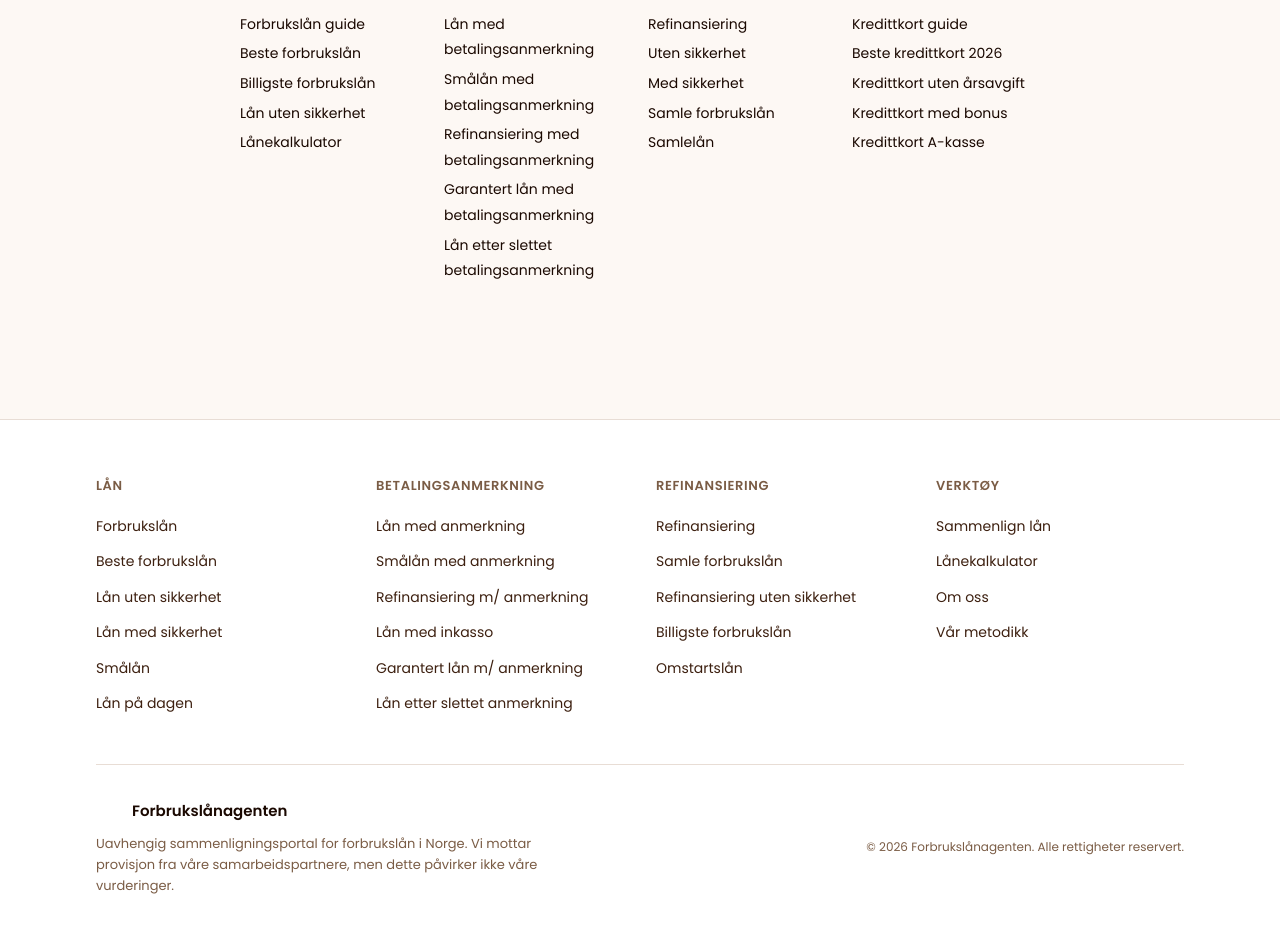
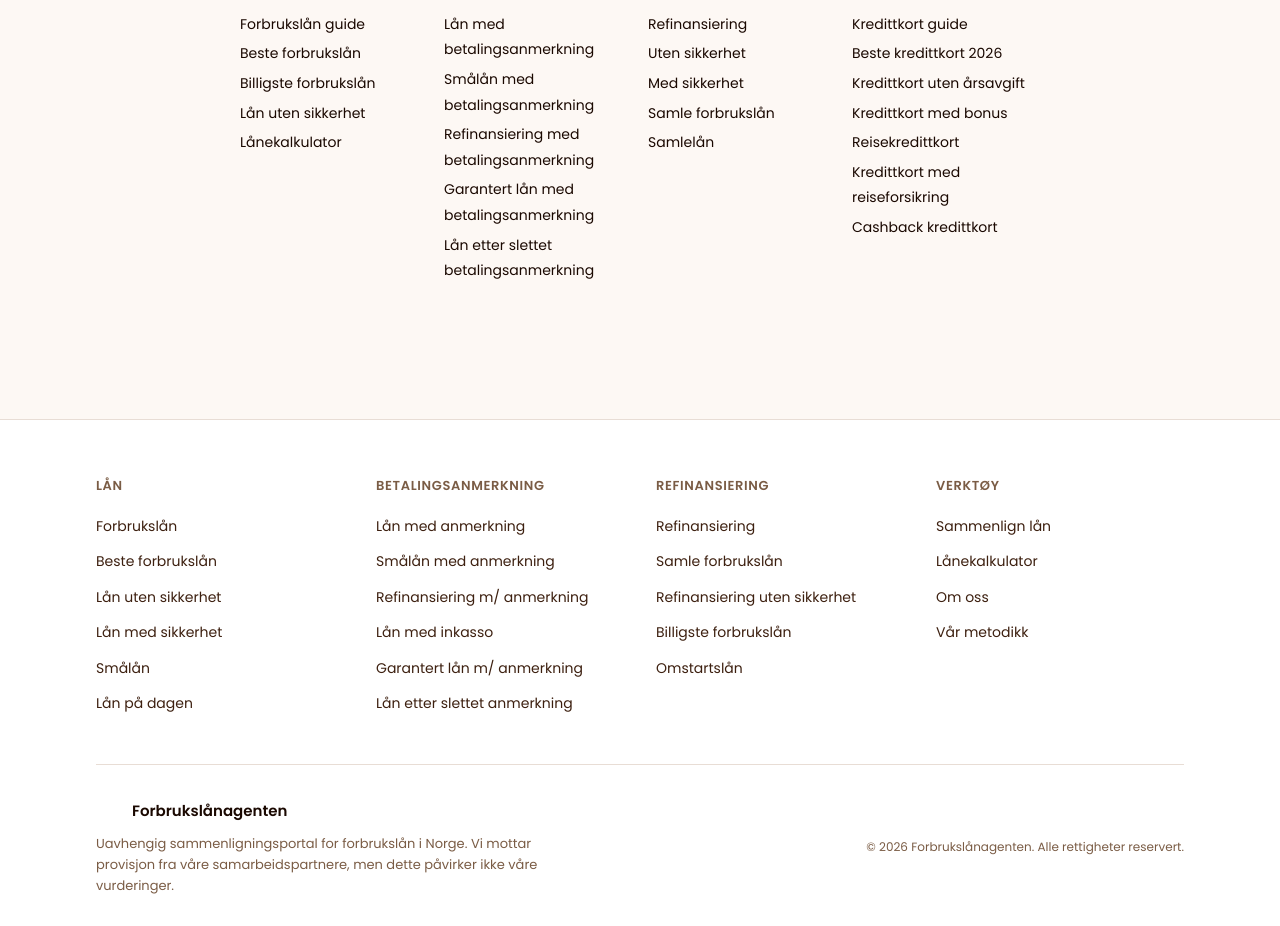
Before and after one commit to Liquidgaba/forbrukslanagenten-v2, a Next.js app: page /lan-50000 in a window 1280 px wide. Shown: the part 4664-5590 px from the top of the page. Built offline with nearby package versions, Linux system fonts and the light colour scheme; no server answers.

Commit message:
Forbedre intern lenking: legg til beløp-cluster, fiks kredittkort-lenker, 6 lenker per kolonne

```diff
--- a/src/components/InternalLinks.tsx
+++ b/src/components/InternalLinks.tsx
@@ -27,7 +27,17 @@ const linkGroups = {
     { href: '/beste-kredittkort', label: 'Beste kredittkort 2026' },
     { href: '/kredittkort-uten-arsavgift', label: 'Kredittkort uten årsavgift' },
     { href: '/kredittkort-med-bonus', label: 'Kredittkort med bonus' },
-    { href: '/kredittkort-a-kasse', label: 'Kredittkort A-kasse' },
+    { href: '/kredittkort-reise', label: 'Reisekredittkort' },
+    { href: '/kredittkort-reiseforsikring', label: 'Kredittkort med reiseforsikring' },
+    { href: '/kredittkort-cashback', label: 'Cashback kredittkort' },
+  ],
+  belop: [
+    { href: '/lan-50000', label: 'Lån 50 000 kr' },
+    { href: '/lan-100000', label: 'Lån 100 000 kr' },
+    { href: '/lan-150000', label: 'Lån 150 000 kr' },
+    { href: '/lan-200000', label: 'Lån 200 000 kr' },
+    { href: '/lan-300000', label: 'Lån 300 000 kr' },
+    { href: '/lan-500000', label: 'Lån 500 000 kr' },
   ],
 }
 
@@ -36,6 +46,7 @@ function getGroupLabel(group: keyof typeof linkGroups) {
     case 'betalingsanmerkning': return 'Betalingsanmerkning'
     case 'refinansiering': return 'Refinansiering'
     case 'kredittkort': return 'Kredittkort'
+    case 'belop': return 'Lånebeløp'
     default: return 'Forbrukslån'
   }
 }
```
